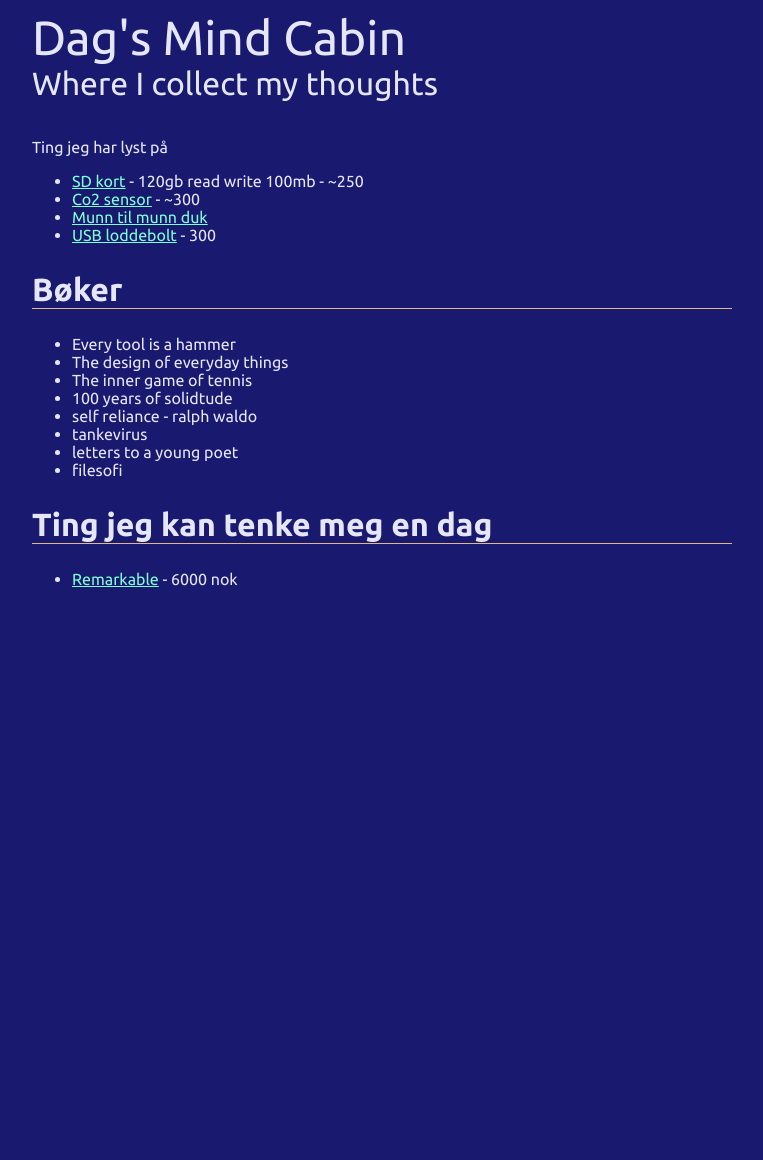
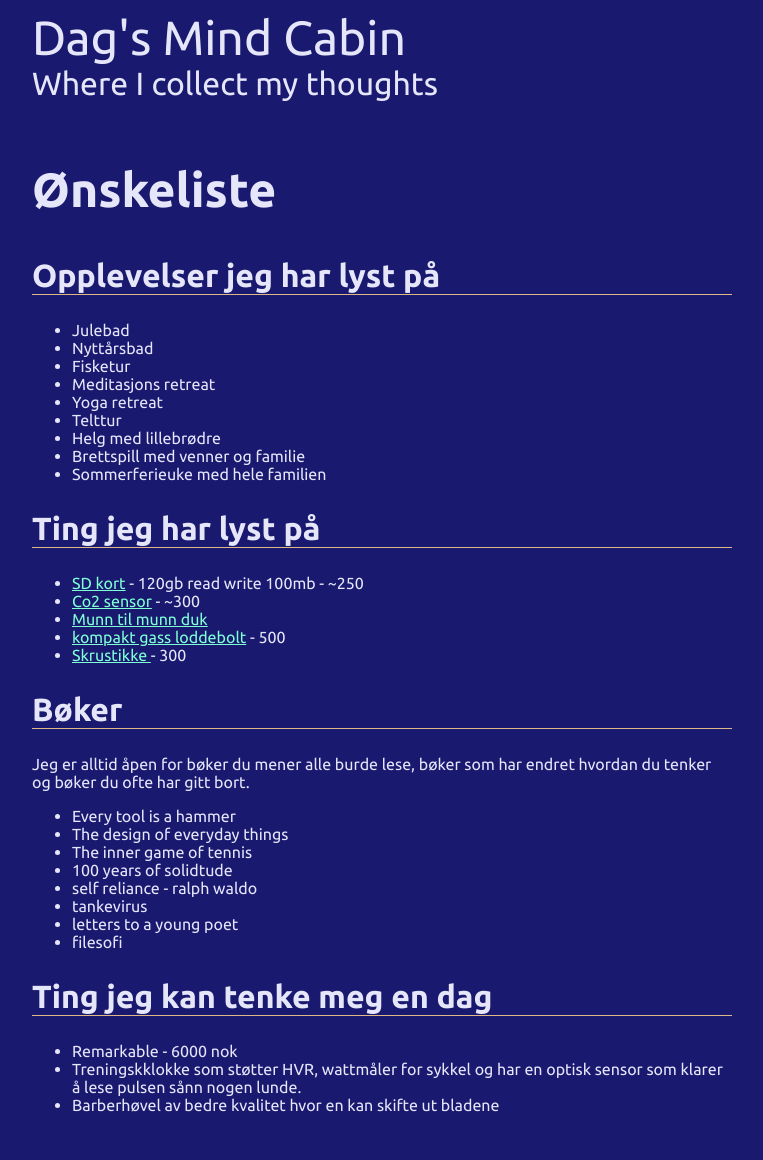
Before and after one commit to dagfs/dagfs.github.io, a Jekyll site: the page built from wishlist/index.md, in a window 1280 px wide. Shown: the whole page, without its empty margins (258-1021 px from the left). Built offline with Jekyll 4.4.1, drawn with Linux system fonts in a browser that asks for light colours; our own code applies the rules of GitHub Pages for plain Markdown files; before the commit the page ends 900 px from its top, so only the background shows below that.

Commit message:
Add opplevelser

```diff
--- a/wishlist/index.md
+++ b/wishlist/index.md
@@ -1,13 +1,27 @@
-Ting jeg har lyst på
+# Ønskeliste
+
+## Opplevelser jeg har lyst på
+- Julebad
+- Nyttårsbad
+- Fisketur
+- Meditasjons retreat
+- Yoga retreat
+- Telttur
+- Helg med lillebrødre
+- Brettspill med venner og familie
+- Sommerferieuke med hele familien
+
+## Ting jeg har lyst på
 
 - [SD kort](https://www.kjell.com/no/produkter/data/minnekort/sandisk-ultra-micro-sd-kort-128-gb-p97603) - 120gb read write 100mb - ~250
 - [Co2 sensor](https://www.banggood.com/no/MH-Z19B-Infrared-CO2-Sensor-For-CO2-Monitor-NDIR-Gas-Sensor-CO2-Gas-Sensor-0-5000PPM-p-1248315.html?utm_source=googleshopping&utm_medium=cpc_organic&gmcCountry=NO&utm_content=minha&utm_campaign=minha-no-no-pc&currency=NOK&createTmp=1&utm_source=googleshopping&utm_medium=cpc_union&utm_content=xibei&utm_campaign=xibei-ssc-no-all-0302&ad_id=337428064977&gclid=Cj0KCQiA7qP9BRCLARIsABDaZzgAmqGAow7fTf_A7_RD0_B44c9bZODgpTLQ8chv8WOME9M1-VoeSDQaAlVXEALw_wcB&cur_warehouse=CN) - ~300
 - [Munn til munn duk](https://www.boots.no/product/facemask-munn-til-munn-maske-1-stk-produkt895787)
-- [USB loddebolt](https://www.jula.no/catalog/verktoy-og-maskiner/sveising-og-lodding/lodding/elektriske-loddeverktoy/loddepenn-009851/#tab02) - 300
+- [kompakt gass loddebolt](https://www.jula.no/catalog/verktoy-og-maskiner/sveising-og-lodding/lodding/gassdrevet-loddeverktoy/loddepenn-213005/) - 500
+- [ Skrustikke ](https://www.clasohlson.com/no/Stanley-bordskrustikke/p/40-7835) - 300
 
 
 ## Bøker
-
+Jeg er alltid åpen for bøker du mener alle burde lese, bøker som har endret hvordan du tenker og bøker du ofte har gitt bort.
 - Every tool is a hammer
 - The design of everyday things
 - The inner game of tennis
@@ -28,4 +42,6 @@ Ting jeg har lyst på
 -->
 
 ## Ting jeg kan tenke meg en dag
-- [Remarkable]() - 6000 nok
+- Remarkable - 6000 nok
+- Treningskklokke som støtter HVR, wattmåler for sykkel og har en optisk sensor som klarer å lese pulsen sånn nogen lunde.
+- Barberhøvel av bedre kvalitet hvor en kan skifte ut bladene
```
